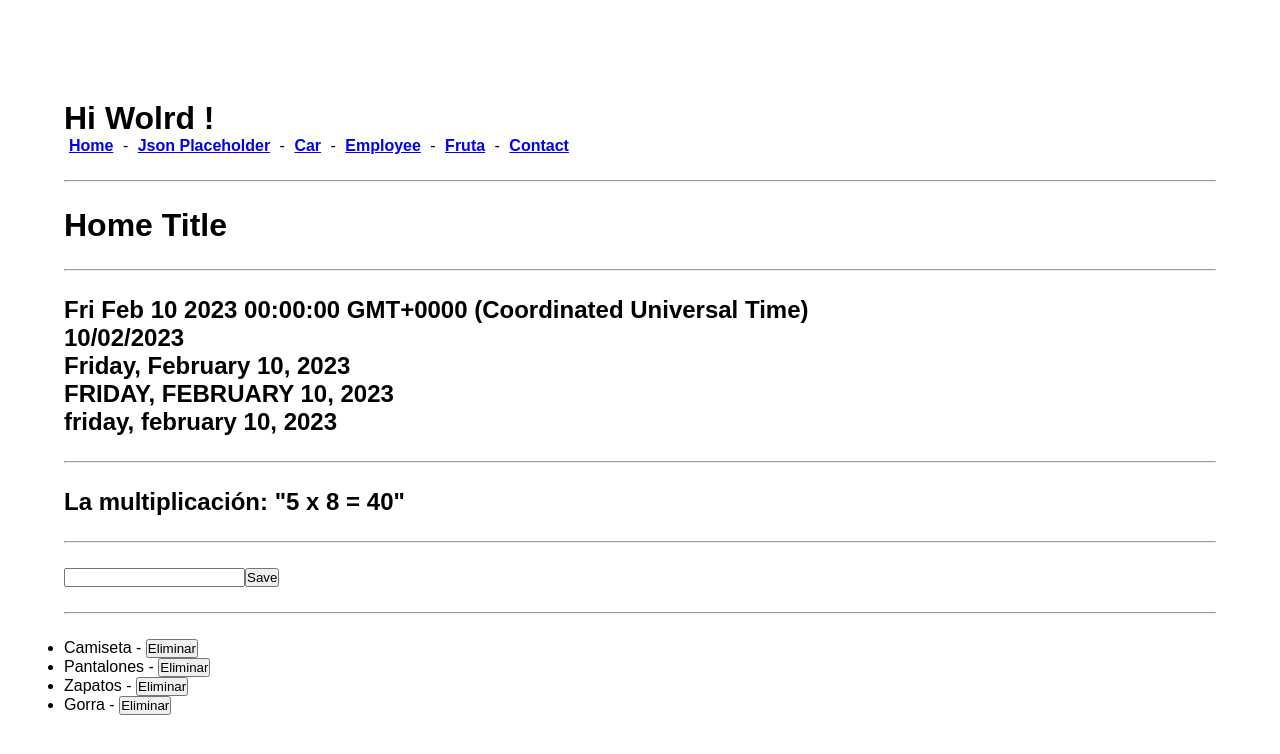
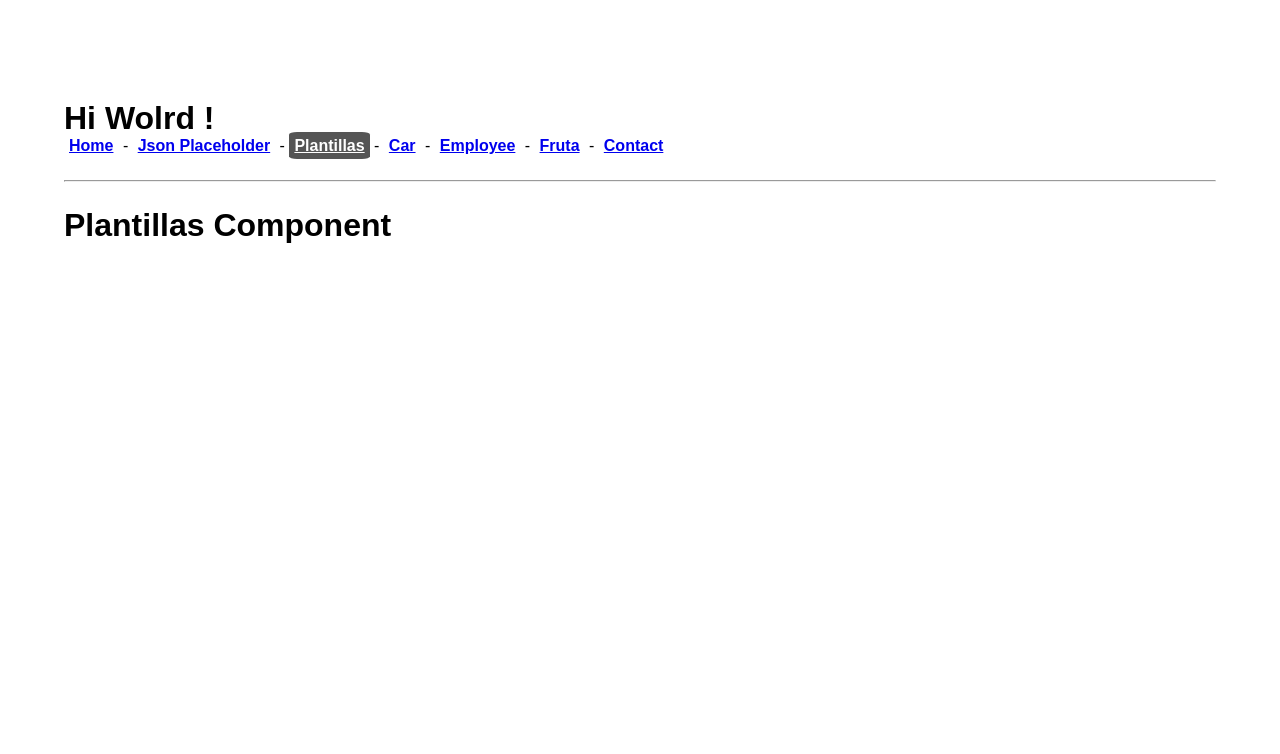
Before and after one commit to angelherce/udemy-angular-01, an Angular app in the folder curso-angular-01/: page /plantillas in a window 1280 px wide. Shown: the top 754 px of the page. Built offline with nearby package versions, Linux system fonts and the light colour scheme.

Commit message:
Sección 11: V052 - Crear componente y ruta - Se ha creado un nuevo componente (PlantillasComponent) - Se ha configurado las rutas y el menú para el nuevo componente.

```diff
--- a/curso-angular-01/src/app/app-routing.module.ts
+++ b/curso-angular-01/src/app/app-routing.module.ts
@@ -4,13 +4,15 @@ import { EmployeeComponent } from './components/employee/employee.component';
 import { FrutaComponent } from './components/fruta/fruta.component';
 import { HomeComponent } from './components/home/home.component';
 import { ContactComponent } from './components/contact/contact.component';
-import {CarComponent} from './components/car/car.component';
-import {JsonPlaceholderComponent} from './components/json-placeholder/json-placeholder.component';
+import { CarComponent } from './components/car/car.component';
+import { JsonPlaceholderComponent } from './components/json-placeholder/json-placeholder.component';
+import { PlantillasComponent } from './components/plantillas/plantillas.component';
 
 const routes: Routes = [
    { path: '', component: HomeComponent },
    { path: 'home', component: HomeComponent },
    { path: 'json-placeholder', component: JsonPlaceholderComponent },
+   { path: 'plantillas', component: PlantillasComponent },
    { path: 'car', component: CarComponent },
    { path: 'contact', component: ContactComponent },
    { path: 'contact/:msg', component: ContactComponent },
--- a/curso-angular-01/src/app/app.component.html
+++ b/curso-angular-01/src/app/app.component.html
@@ -3,6 +3,7 @@
 <nav>
    <a [routerLink]="['/home']" [routerLinkActive]="['option-active']">Home</a> -
    <a [routerLink]="['/json-placeholder']" [routerLinkActive]="['option-active']">Json Placeholder</a> -
+   <a [routerLink]="['/plantillas']" [routerLinkActive]="['option-active']">Plantillas</a> -
    <a [routerLink]="['/car']" [routerLinkActive]="['option-active']">Car</a> -
    <a [routerLink]="['/employee']" [routerLinkActive]="['option-active']">Employee</a> -
    <a [routerLink]="['/fruta']" [routerLinkActive]="['option-active']">Fruta</a> -
--- /dev/null
+++ b/curso-angular-01/src/app/components/plantillas/plantillas.component.html
@@ -0,0 +1 @@
+<h1>{{title}}</h1>
--- /dev/null
+++ b/curso-angular-01/src/app/components/plantillas/plantillas.component.ts
@@ -0,0 +1,12 @@
+import { Component } from '@angular/core';
+
+@Component({
+   selector: 'plantillas',
+   templateUrl: './plantillas.component.html'
+})
+export class PlantillasComponent{
+   public title: string = `Plantillas Component`;
+   public admin: boolean = true;
+
+   public constructor() {}
+}
```
Also changed, not shown: curso-angular-01/src/app/app.module.ts (+5 -3 lines).
